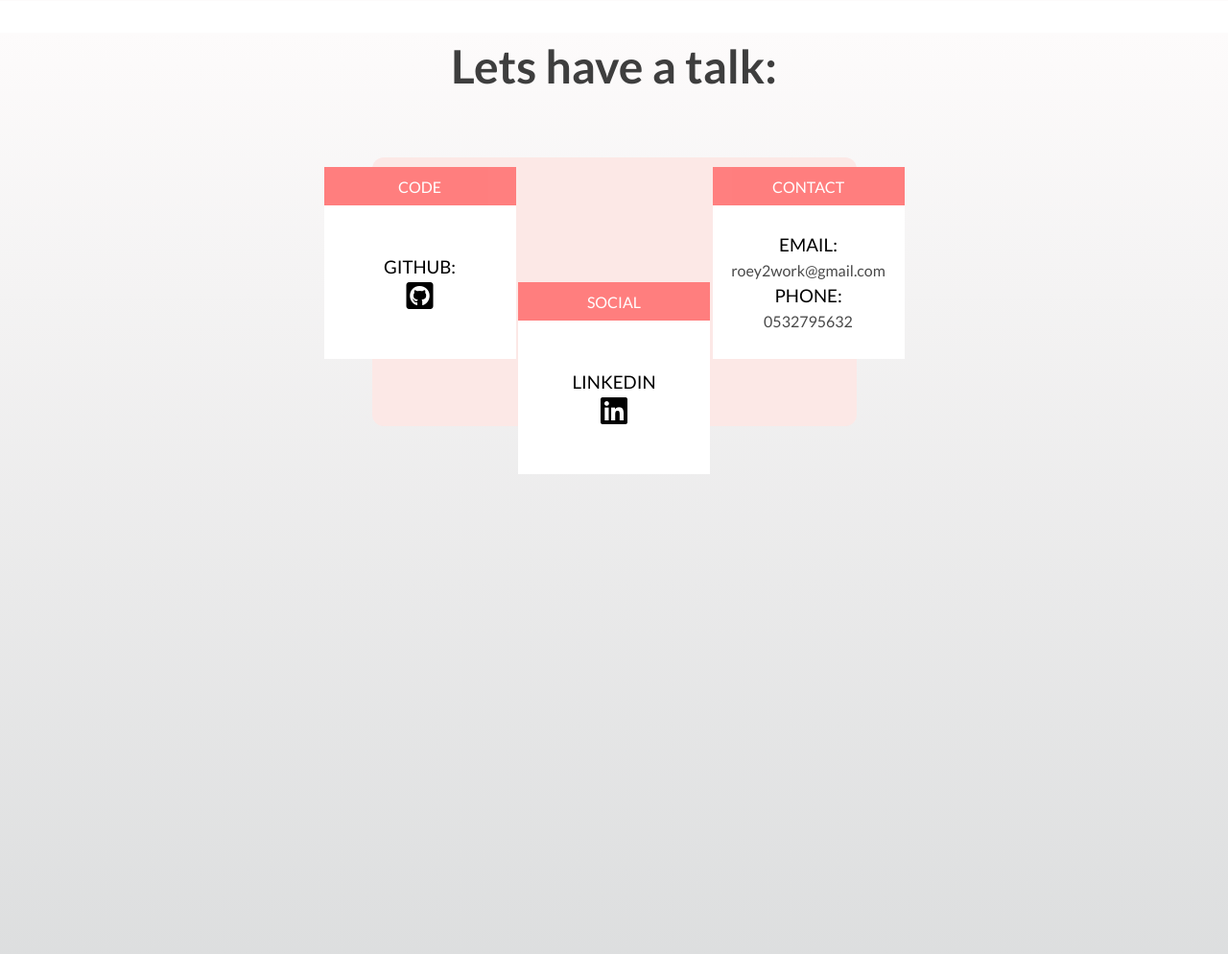
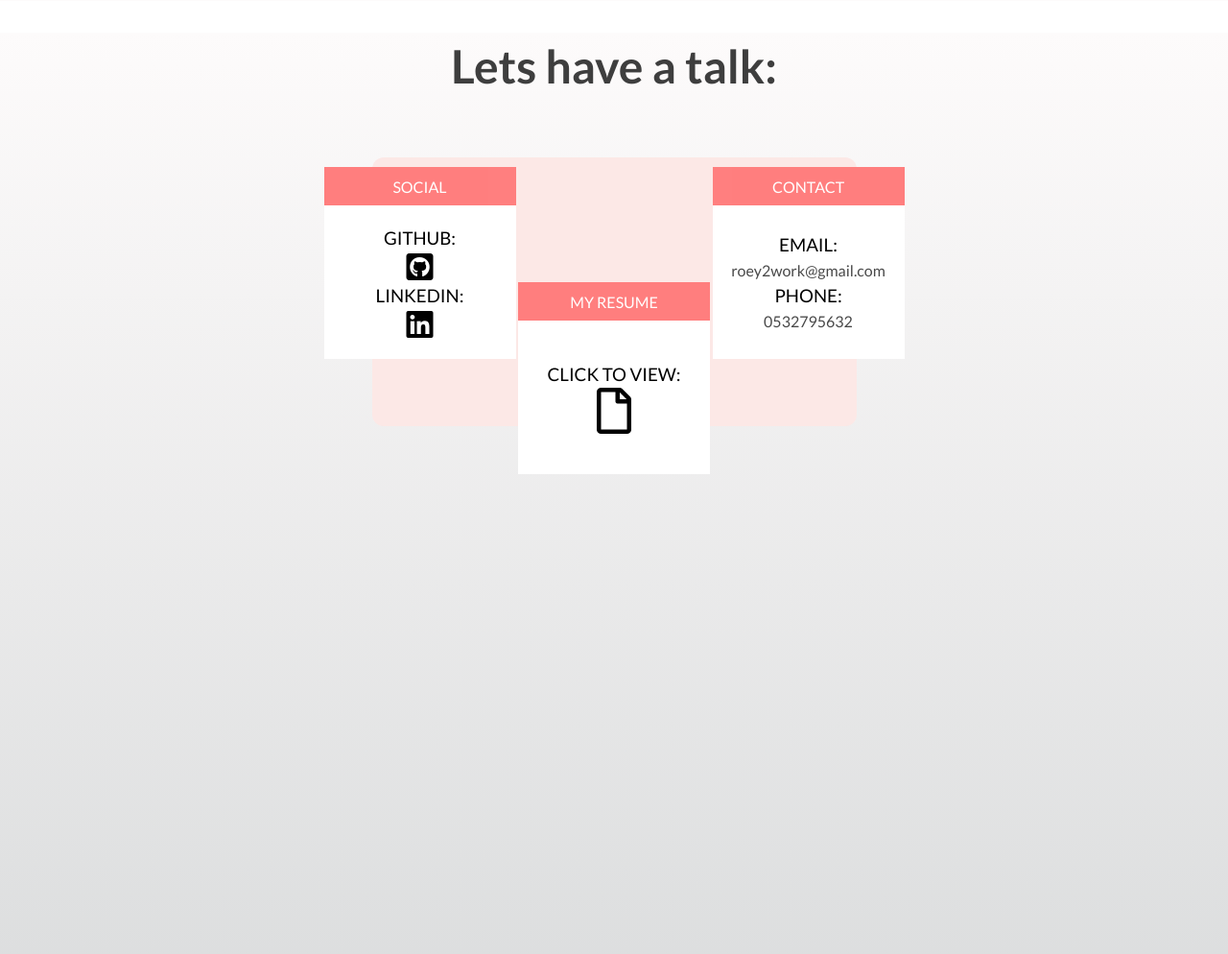
Before and after one commit to roeysdomi/roey2work, a PHP site: page / in a window 1280 px wide. Shown: the part 3544-4538 px from the top of the page at 96% size. Run offline with PHP 8.4, Linux system fonts and the light colour scheme; some libraries are stand-ins or nearby versions.

Commit message:
make it better

```diff
--- a/main.css
+++ b/main.css
@@ -566,6 +566,10 @@ font-weight: bold;
 {
   color:#494949;
 }
+.bottombox .text .far
+{
+   font-size: 3rem;
+}
 /* -------------------shapes-------------------- */
 .sn1
 {
--- a/main.html
+++ b/main.html
@@ -115,6 +115,7 @@
          <h2>SQL</h2>
          <h2>FIREBASE</h2>
          <h2>ANDROID STUDIO</h2>
+         <h2>GIT</h2>
      </div>
 
 
@@ -129,7 +130,7 @@
           <h3>PROJECTS</h3>
           <h4>Click to view</h4>
             </div>
-          <div class="pic-logo discord">
+          <div class="pic-logo discord ">
             <img src="https://i.ibb.co/fnBZQZB/discord.jpg" alt="">
           </div>
           <div class="pic-logo house">
@@ -170,7 +171,7 @@
           <div class="box leftbox">
             <div class="roof">
               <div class="rooftext">
-              CODE
+              SOCIAL
               </div>
             </div>
             <div class="text">
@@ -178,20 +179,23 @@
                <a href="https://github.com/roeysdomi">
                   <i class="fab fa-github-square fa-2x Contacts_Icons__3Ivxb"></i>
                </a>
-
+               <h3>LINKEDIN:</h3>
+               <a href="https://il.linkedin.com/in/roey-sdomi-819337bb">
+             <i class="fab fa-linkedin fa-2x Contacts_Icons__3Ivxb"></i>
+            </a>
             </div>
           </div>
           <div class="box bottombox">
             <div class="roof">
               <div class="rooftext">
-              SOCIAL
+              MY RESUME
               </div>
             </div>
             <div class="text">
-              <h3>LINKEDIN</h3>
-              <a href="https://il.linkedin.com/in/roey-sdomi-819337bb">
-       <i class="fab fa-linkedin fa-2x Contacts_Icons__3Ivxb"></i>
-       </a>
+              <h3>CLICK TO VIEW:</h3>
+              <a href="MYCV.PDF">
+             <i class="far fa-file"></i>
+             </a>
            </div>
           </div>
         </div>
--- a/main.js
+++ b/main.js
@@ -253,14 +253,20 @@ gsap.from('.tech h2', {
   opacity:0,
   y:50,
 })
-gsap.from('.pic-logo', {
+gsap.from('.con-skills .pic-logo',2, {
   repeat:-1,
   stagger: {
-    amount: 2.3
+    amount: 2,
+     from: "random"
   },
-
-  rotateZ: 360,
-})
+ // filter:"blur(10px
+ y:50,
+ yoyo:true,
+  yoyoEase:true,
+ // scale:0.3,
+ // from: "random"
+}
+)
 
 // -----------------------------------------------------------
 gsap.from('.title-work', {
--- a/mobile.css
+++ b/mobile.css
@@ -574,6 +574,10 @@ transform: translateX(50%);
   {
     color:#494949;
   }
+  .bottombox .text .far
+  {
+     font-size: 3rem;
+  }
   /* -------------------shapes-------------------- */
   .sn1
   {
--- a/work.html
+++ b/work.html
@@ -349,7 +349,7 @@
           <div class="github-logo">
            <img src="https://cdn-0.macobserver.com/wp-content/uploads/2019/05/workfeatured-GitHub-2.png?ezimgfmt=ng:webp/ngcb13" alt="">
           </div>
-          <h1>ClICK TO VIEW MORE PROJECTS ON MY GITHUB</h1>
+          <h1>CLICK TO VIEW MORE PROJECTS ON MY GITHUB</h1>
         </div>
     </a>
     <!-- ------------------scripts----------------- -->
```
Also changed, not shown: 1 other file.
